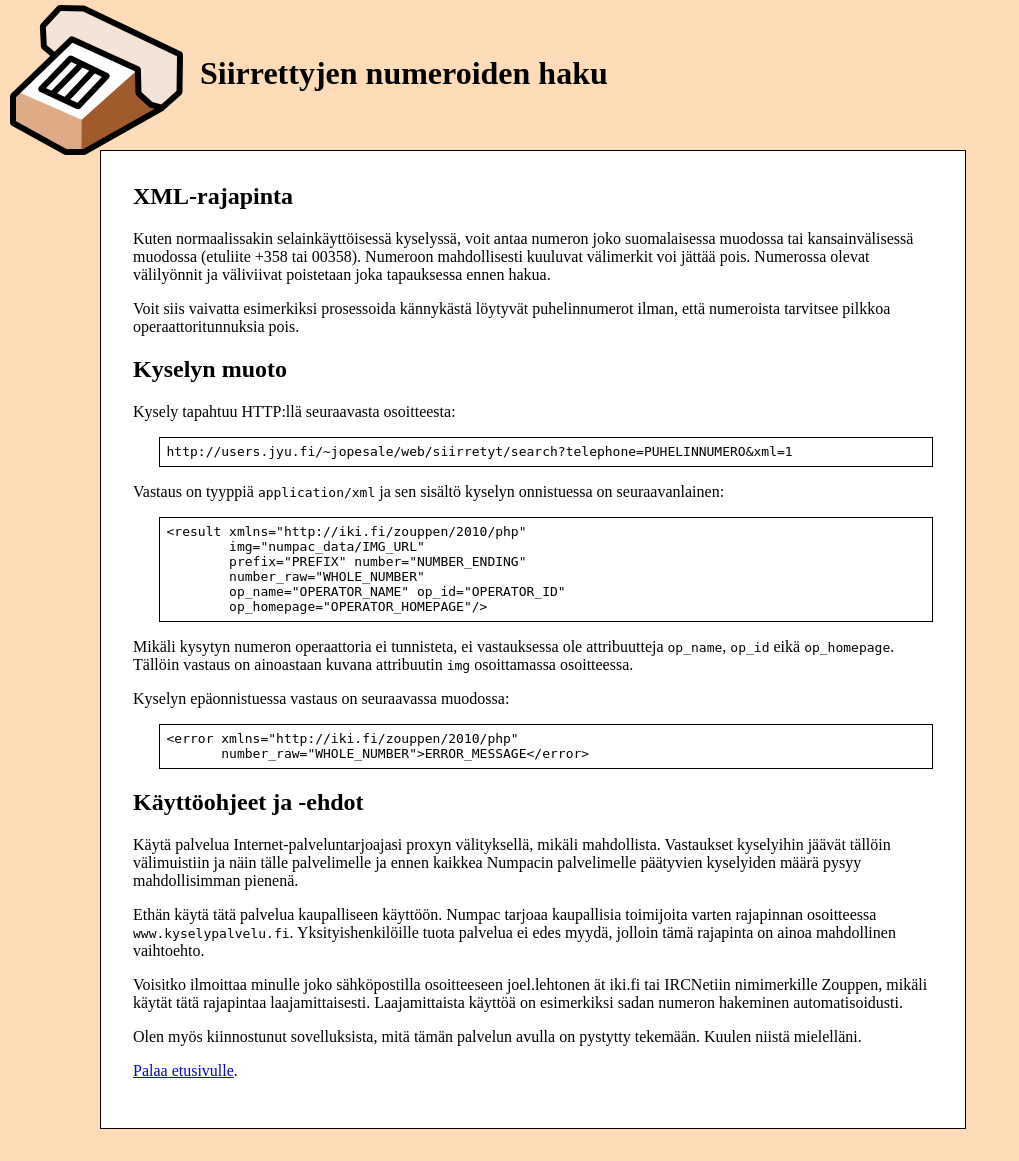
After one commit to zouppen/siirretyt, a PHP site: page /xml-rajapinta.html in a window 1280 px wide. The commit adds this page. Shown: the whole page, without its empty margins (0-1019 px from the left). Run offline with PHP 8.4, Linux system fonts and the light colour scheme; a stand-in replaces the project's code that opens the database connection.

Commit message:
Added page for XML interface and fixed some XHTML validity errors

```diff
--- a/css/basic.css
+++ b/css/basic.css
@@ -36,3 +36,9 @@ h2:first-child {
 .error {
     color: red;
 }
+
+pre {
+	border: 1px solid black;
+	margin-left: 2em;
+	padding: 0.5em;
+}
--- a/rekisteriseloste.html
+++ b/rekisteriseloste.html
@@ -38,9 +38,7 @@
       <h4>Nimi</h4>
       <p>Joel Lehtonen</p>
       <h4>Yhteystiedot</h4>
-      <p>Joel Lehtonen<br />
-
-	Agora, Ag C233.2<br />
+      <p>Agora, Ag C233.2<br />
 	PL 35<br />
 	40014 Jyväskylän yliopisto</p>
       <h3>Rekisterin nimi</h3>
@@ -71,5 +69,6 @@
 <p>Tietoja ei säilytetä manuaalisesti.</p>
 <h4>B. ATK:lle talletetut tiedot (rekisterin käyttöoikeuden periaatteet ja käytön valvonta sekä laitteiden fyysinen suojaus)</h4>
 <p>Tietokanta sijaitsee tietokantapalvelimella, jonne on käyttöoikeus on Joel Lehtosella.</p>
+    </div>
   </body>
 </html>
--- /dev/null
+++ b/xml-rajapinta.html
@@ -0,0 +1,82 @@
+<?xml version="1.0" encoding="UTF-8"?>
+<!DOCTYPE html PUBLIC "-//W3C//DTD XHTML 1.0 Strict//EN" "http://www.w3.org/TR/xhtml1/DTD/xhtml1-strict.dtd">
+<html xmlns="http://www.w3.org/1999/xhtml" xml:lang="fi" lang="fi">
+  <head>
+    <meta http-equiv="Content-Type" content="text/html; charset=UTF-8" />
+    <title>Siirrettyjen numeroiden haku | XML-rajapinta</title>
+    <link rel="stylesheet" href="css/basic.css" type="text/css" />
+    <link rel="stylesheet" href="css/mobile.css" type="text/css"
+	  media="handheld" />
+    <link rel="icon" type="image/vnd.microsoft.icon" href="opensearch.ico" />
+  </head>
+  <body>
+    <div id="otsa">
+      <h1>Siirrettyjen numeroiden haku</h1>
+    </div>
+    <div id="runko">
+      <h2>XML-rajapinta</h2>
+
+       <p>Kuten normaalissakin selainkäyttöisessä kyselyssä, voit antaa
+	numeron joko suomalaisessa muodossa tai
+        kansainvälisessä muodossa (etuliite +358 tai 00358). Numeroon
+        mahdollisesti kuuluvat välimerkit voi jättää pois. Numerossa
+	olevat välilyönnit ja väliviivat poistetaan joka tapauksessa
+	ennen hakua.
+        </p>
+
+	<p>Voit siis vaivatta esimerkiksi prosessoida kännykästä
+	löytyvät puhelinnumerot ilman, että numeroista tarvitsee pilkkoa
+	operaattoritunnuksia pois.</p>
+
+	<h2>Kyselyn muoto</h2>
+
+	<p>Kysely tapahtuu HTTP:llä seuraavasta osoitteesta:</p>
+
+	<pre>http://users.jyu.fi/~jopesale/web/siirretyt/search?telephone=PUHELINNUMERO&amp;xml=1</pre>
+
+	<p>Vastaus on tyyppiä <tt>application/xml</tt> ja sen sisältö
+	kyselyn onnistuessa on seuraavanlainen:</p>
+
+<pre>&lt;result xmlns="http://iki.fi/zouppen/2010/php"
+        img="numpac_data/IMG_URL"
+        prefix="PREFIX" number="NUMBER_ENDING"
+        number_raw="WHOLE_NUMBER"
+        op_name="OPERATOR_NAME" op_id="OPERATOR_ID"
+        op_homepage="OPERATOR_HOMEPAGE"/&gt;</pre>
+
+	<p>Mikäli kysytyn numeron operaattoria ei tunnisteta, ei
+	vastauksessa ole attribuutteja <tt>op_name</tt>, <tt>op_id</tt>
+	eikä <tt>op_homepage</tt>. Tällöin vastaus on ainoastaan
+	kuvana attribuutin <tt>img</tt> osoittamassa osoitteessa.</p>
+
+	<p>Kyselyn epäonnistuessa vastaus on seuraavassa muodossa:</p>
+
+<pre>&lt;error xmlns="http://iki.fi/zouppen/2010/php"
+       number_raw="WHOLE_NUMBER"&gt;ERROR_MESSAGE&lt;/error&gt;</pre>
+
+      <h2>Käyttöohjeet ja -ehdot</h2>
+
+	<p>Käytä palvelua Internet-palveluntarjoajasi proxyn
+välityksellä, mikäli mahdollista. Vastaukset kyselyihin jäävät tällöin
+välimuistiin ja näin tälle palvelimelle ja ennen kaikkea Numpacin
+palvelimelle päätyvien kyselyiden määrä pysyy mahdollisimman
+pienenä.</p>
+
+	<p>Ethän käytä tätä palvelua kaupalliseen käyttöön. Numpac
+	tarjoaa kaupallisia toimijoita varten rajapinnan osoitteessa
+	<tt>www.kyselypalvelu.fi</tt>. Yksityishenkilöille tuota
+	palvelua ei edes myydä, jolloin tämä rajapinta on ainoa
+	mahdollinen vaihtoehto.</p>
+
+	<p>Voisitko ilmoittaa minulle joko sähköpostilla osoitteeseen
+joel.lehtonen ät iki.fi tai IRCNetiin nimimerkille Zouppen, mikäli
+käytät tätä rajapintaa laajamittaisesti. Laajamittaista käyttöä on
+esimerkiksi sadan numeron hakeminen automatisoidusti.</p>
+
+	<p>Olen myös kiinnostunut sovelluksista, mitä tämän palvelun
+	avulla on pystytty tekemään. Kuulen niistä mielelläni.</p>
+
+      <p><a href="." title="Takaisin hakuun">Palaa etusivulle</a>.</p>
+  </div>
+  </body>
+</html>
```
Also changed, not shown: errorpage.php (+14 -9 lines), miksi.html (+11 -0 lines), search.php (+5 -2 lines), 1 other file.
